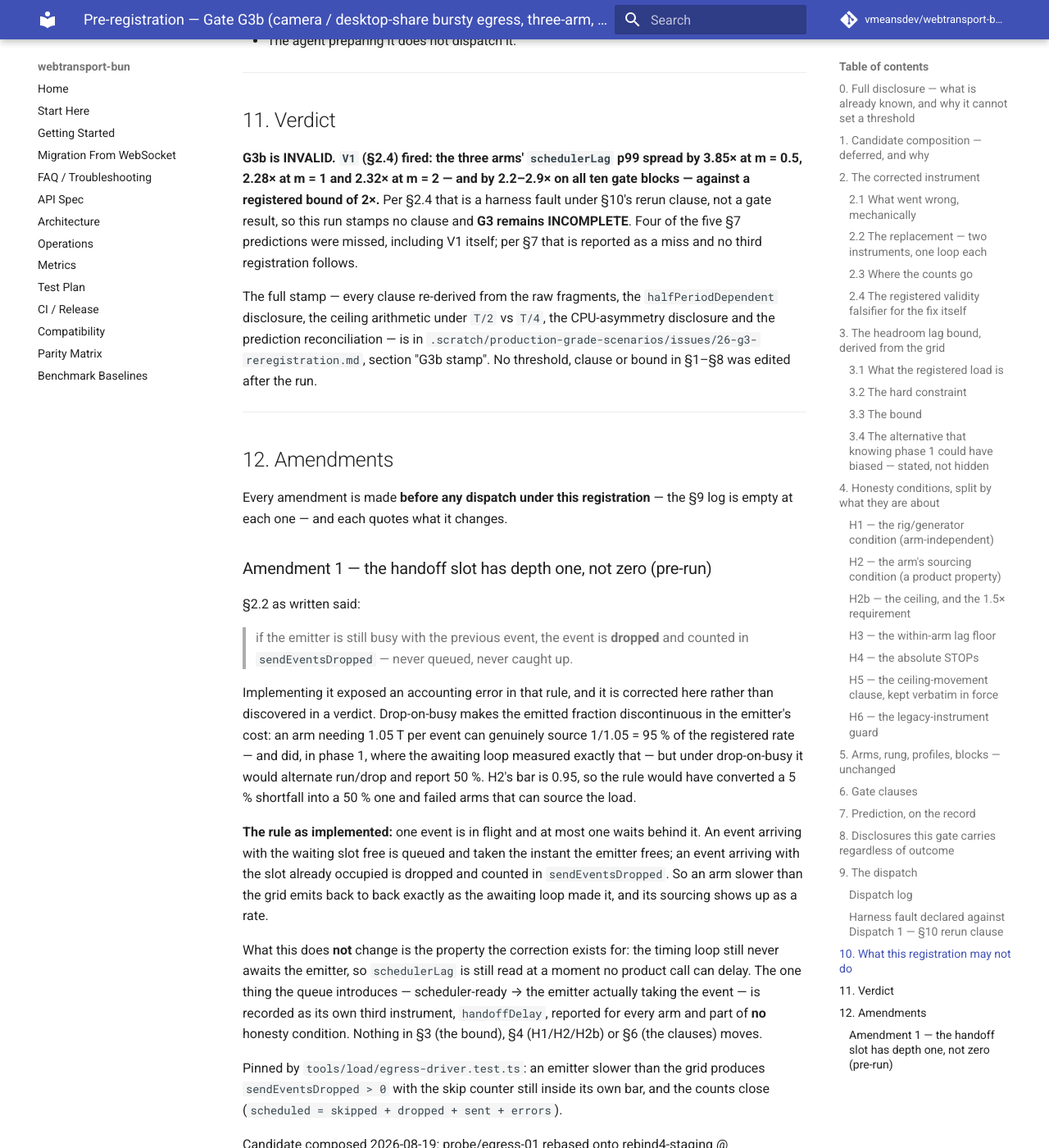
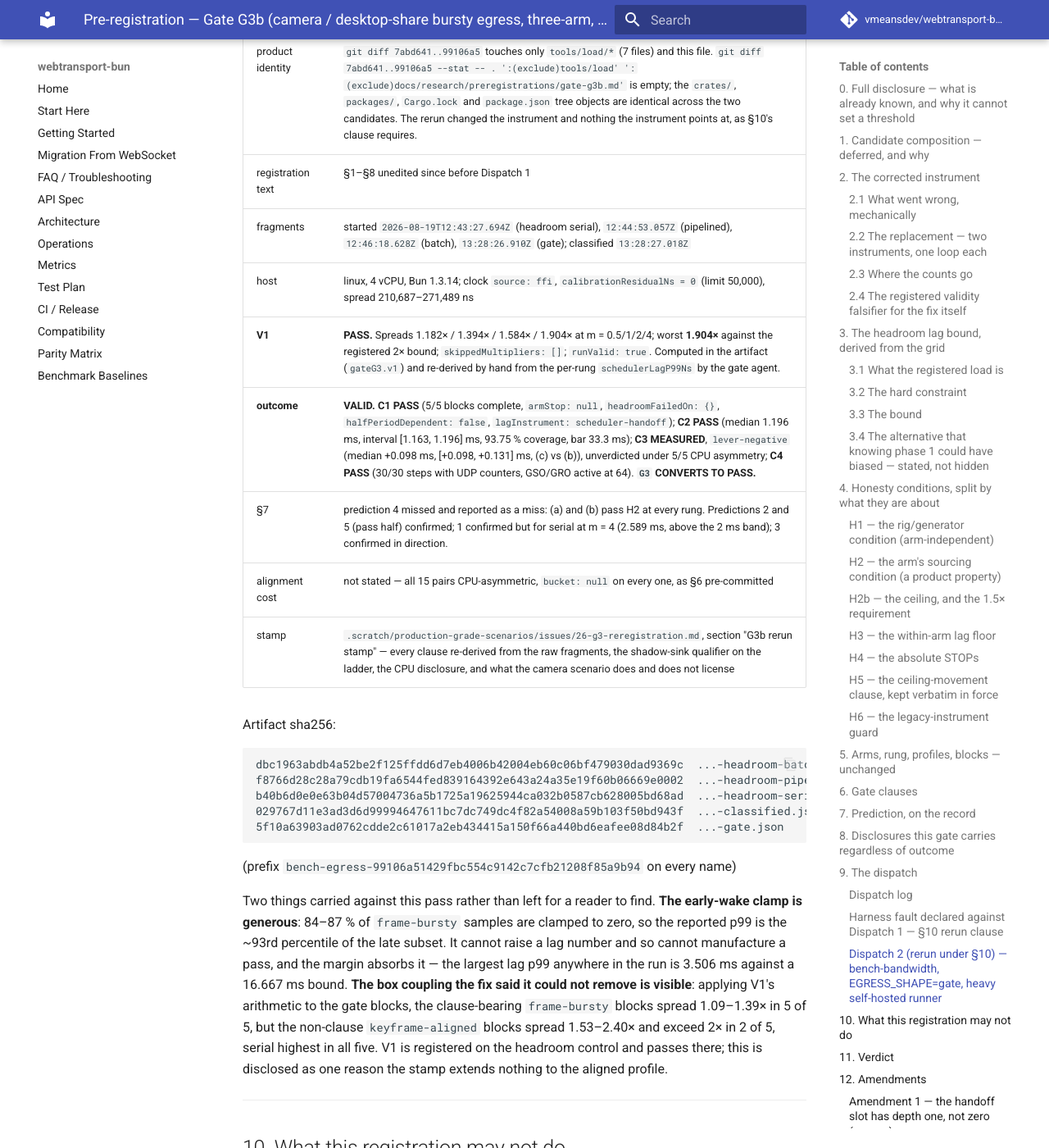
Before and after one commit to vmeansdev/webtransport-bun, an MkDocs documentation site: the page built from docs/research/preregistrations/gate-g3b.md, in a window 1280 px wide and 1400 px high, scrolled down 13709 px. Shown: the whole window at 82% size. Built offline with MkDocs 1.6.1 and Material for MkDocs 9.7.7, drawn with Linux system fonts in a browser that asks for light colours; comment, search, counter and statistics services are not loaded; some of the changed text lies outside the part shown.

Commit message:
Log the valid G3b rerun and convert the gate, so the pass is on the registration page beside the invalid run it replaces
Dispatch 2 (run 32253714315, candidate 99106a5) is the §10 rerun on a
byte-identical product: the diff against the invalid run's candidate touches
only tools/load and this file, and the crates/packages/Cargo.lock/package.json
tree objects are identical.

V1 passes at a worst spread of 1.904x against the registered 2x bound, so the
run is valid; C1, C2 and C4 pass and C3 reads MEASURED/lever-negative under 5/5
CPU asymmetry. G3 converts to PASS. §7's prediction 4 is missed and reported as
a miss — arms (a) and (b) source every rung with zero drops, so the
per-datagram origination ceiling was an artifact of both earlier instruments.

§1–§8 are unedited. The clamp's generosity and the residual arm ordering on the
non-clause keyframe-aligned profile are disclosed against the pass.

Co-Authored-By: Claude Fable 5 <noreply@anthropic.com>
Claude-Session: https://claude.ai/code/session_01J6XgaCwKmiXs7S56nLNgbf

````diff
--- a/docs/research/preregistrations/gate-g3b.md
+++ b/docs/research/preregistrations/gate-g3b.md
@@ -560,6 +560,47 @@ arms, the rung, the block structure, the bound, H1–H6, C1–C4 or §7's
 predictions. The rerun is the same registration, on the same inputs as run
 `32238304133`, from a candidate carrying the three commits above.
 
+### Dispatch 2 (rerun under §10) — `bench-bandwidth`, `EGRESS_SHAPE=gate`, heavy self-hosted runner
+
+| field | value |
+|---|---|
+| run id | `32253714315` |
+| candidate SHA | `99106a51429fbc554c9142c7cfb21208f85a9b94` (`probe/egress-01`) |
+| staging base SHA | `2a4145d0556a35f8b4a0849e5953927b5e028b64` — unchanged from Dispatch 1 |
+| product identity | `git diff 7abd641..99106a5` touches only `tools/load/*` (7 files) and this file. `git diff 7abd641..99106a5 --stat -- . ':(exclude)tools/load' ':(exclude)docs/research/preregistrations/gate-g3b.md'` is empty; the `crates/`, `packages/`, `Cargo.lock` and `package.json` tree objects are identical across the two candidates. The rerun changed the instrument and nothing the instrument points at, as §10's clause requires. |
+| registration text | §1–§8 unedited since before Dispatch 1 |
+| fragments | started `2026-08-19T12:43:27.694Z` (headroom serial), `12:44:53.057Z` (pipelined), `12:46:18.628Z` (batch), `13:28:26.910Z` (gate); classified `13:28:27.018Z` |
+| host | linux, 4 vCPU, Bun 1.3.14; clock `source: ffi`, `calibrationResidualNs = 0` (limit 50,000), spread 210,687–271,489 ns |
+| **V1** | **PASS.** Spreads 1.182× / 1.394× / 1.584× / 1.904× at m = 0.5/1/2/4; worst **1.904×** against the registered 2× bound; `skippedMultipliers: []`; `runValid: true`. Computed in the artifact (`gateG3.v1`) and re-derived by hand from the per-rung `schedulerLagP99Ns` by the gate agent. |
+| **outcome** | **VALID. C1 PASS** (5/5 blocks complete, `armStop: null`, `headroomFailedOn: {}`, `halfPeriodDependent: false`, `lagInstrument: scheduler-handoff`); **C2 PASS** (median 1.196 ms, interval [1.163, 1.196] ms, 93.75 % coverage, bar 33.3 ms); **C3 MEASURED**, `lever-negative` (median +0.098 ms, [+0.098, +0.131] ms, (c) vs (b)), unverdicted under 5/5 CPU asymmetry; **C4 PASS** (30/30 steps with UDP counters, GSO/GRO active at 64). **`G3` CONVERTS TO PASS.** |
+| §7 | prediction 4 missed and reported as a miss: (a) and (b) pass H2 at every rung. Predictions 2 and 5 (pass half) confirmed; 1 confirmed but for serial at m = 4 (2.589 ms, above the 2 ms band); 3 confirmed in direction. |
+| alignment cost | not stated — all 15 pairs CPU-asymmetric, `bucket: null` on every one, as §6 pre-committed |
+| stamp | `.scratch/production-grade-scenarios/issues/26-g3-reregistration.md`, section "G3b rerun stamp" — every clause re-derived from the raw fragments, the shadow-sink qualifier on the ladder, the CPU disclosure, and what the camera scenario does and does not license |
+
+Artifact sha256:
+
+```
+dbc1963abdb4a52be2f125ffdd6d7eb4006b42004eb60c06bf479030dad9369c  ...-headroom-batch.json
+f8766d28c28a79cdb19fa6544fed839164392e643a24a35e19f60b06669e0002  ...-headroom-pipelined.json
+b40b6d0e0e63b04d57004736a5b1725a19625944ca032b0587cb628005bd68ad  ...-headroom-serial.json
+029767d11e3ad3d6d99994647611bc7dc749dc4f82a54008a59b103f50bd943f  ...-classified.json
+5f10a63903ad0762cdde2c61017a2eb434415a150f66a440bd6eafee08d84b2f  ...-gate.json
+```
+
+(prefix `bench-egress-99106a51429fbc554c9142c7cfb21208f85a9b94` on every name)
+
+Two things carried against this pass rather than left for a reader to find.
+**The early-wake clamp is generous**: 84–87 % of `frame-bursty` samples are
+clamped to zero, so the reported p99 is the ~93rd percentile of the late subset.
+It cannot raise a lag number and so cannot manufacture a pass, and the margin
+absorbs it — the largest lag p99 anywhere in the run is 3.506 ms against a
+16.667 ms bound. **The box coupling the fix said it could not remove is
+visible**: applying V1's arithmetic to the gate blocks, the clause-bearing
+`frame-bursty` blocks spread 1.09–1.39× in 5 of 5, but the non-clause
+`keyframe-aligned` blocks spread 1.53–2.40× and exceed 2× in 2 of 5, serial
+highest in all five. V1 is registered on the headroom control and passes there;
+this is disclosed as one reason the stamp extends nothing to the aligned profile.
+
 ---
 
 ## 10. What this registration may not do
@@ -578,19 +619,35 @@ predictions. The rerun is the same registration, on the same inputs as run
 
 ## 11. Verdict
 
-**G3b is INVALID. `V1` (§2.4) fired: the three arms' `schedulerLag` p99 spread by
-3.85× at m = 0.5, 2.28× at m = 1 and 2.32× at m = 2 — and by 2.2–2.9× on all ten
-gate blocks — against a registered bound of 2×.** Per §2.4 that is a harness
-fault under §10's rerun clause, not a gate result, so this run stamps no clause
-and **G3 remains INCOMPLETE**. Four of the five §7 predictions were missed,
-including V1 itself; per §7 that is reported as a miss and no third registration
-follows.
+**Dispatch 1 (`32238304133`) is INVALID. `V1` (§2.4) fired: the three arms'
+`schedulerLag` p99 spread by 3.85× at m = 0.5, 2.28× at m = 1 and 2.32× at
+m = 2 — and by 2.2–2.9× on all ten gate blocks — against a registered bound of
+2×.** Per §2.4 that is a harness fault under §10's rerun clause, not a gate
+result, so that run stamps no clause. Its full stamp is in
+`.scratch/production-grade-scenarios/issues/26-g3-reregistration.md`, section
+"G3b stamp".
 
-The full stamp — every clause re-derived from the raw fragments, the
-`halfPeriodDependent` disclosure, the ceiling arithmetic under `T/2` vs `T/4`,
-the CPU-asymmetry disclosure and the prediction reconciliation — is in
+**Dispatch 2 (`32253714315`), the §10 rerun on a byte-identical product, is
+VALID and every registered clause passes. `V1` PASS at a worst spread of
+1.904× against the 2× bound (`runValid: true`); C1 PASS with
+`headroomFailedOn: {}` and `halfPeriodDependent: false`; C2 PASS at
+`egressOneWay` p99 1.196 ms, interval [1.163, 1.196] ms, against the 33.3 ms
+bar; C3 MEASURED and `lever-negative`, unverdicted under 5/5 CPU asymmetry;
+C4 PASS. `G3` CONVERTS TO PASS.**
+
+§7's prediction 4 — that arms (a) and (b) would fail H2 at m = 0.5 — is missed
+and reported as a miss under §7: both arms pass H2 at every rung with zero
+drops and zero skips. The per-datagram origination ceiling that motivated this
+axis was an artifact of two successive instruments; it is not present at the
+registered rung. No third registration was needed.
+
+The full stamp — every clause re-derived from the raw fragments, the product
+byte-identity check, the shadow-sink qualifier on the ladder, the CPU
+disclosure, the prediction reconciliation and what the camera scenario does and
+does not license — is in
 `.scratch/production-grade-scenarios/issues/26-g3-reregistration.md`, section
-"G3b stamp". No threshold, clause or bound in §1–§8 was edited after the run.
+"G3b rerun stamp". No threshold, clause or bound in §1–§8 was edited after
+either run.
 
 ---
 
````
